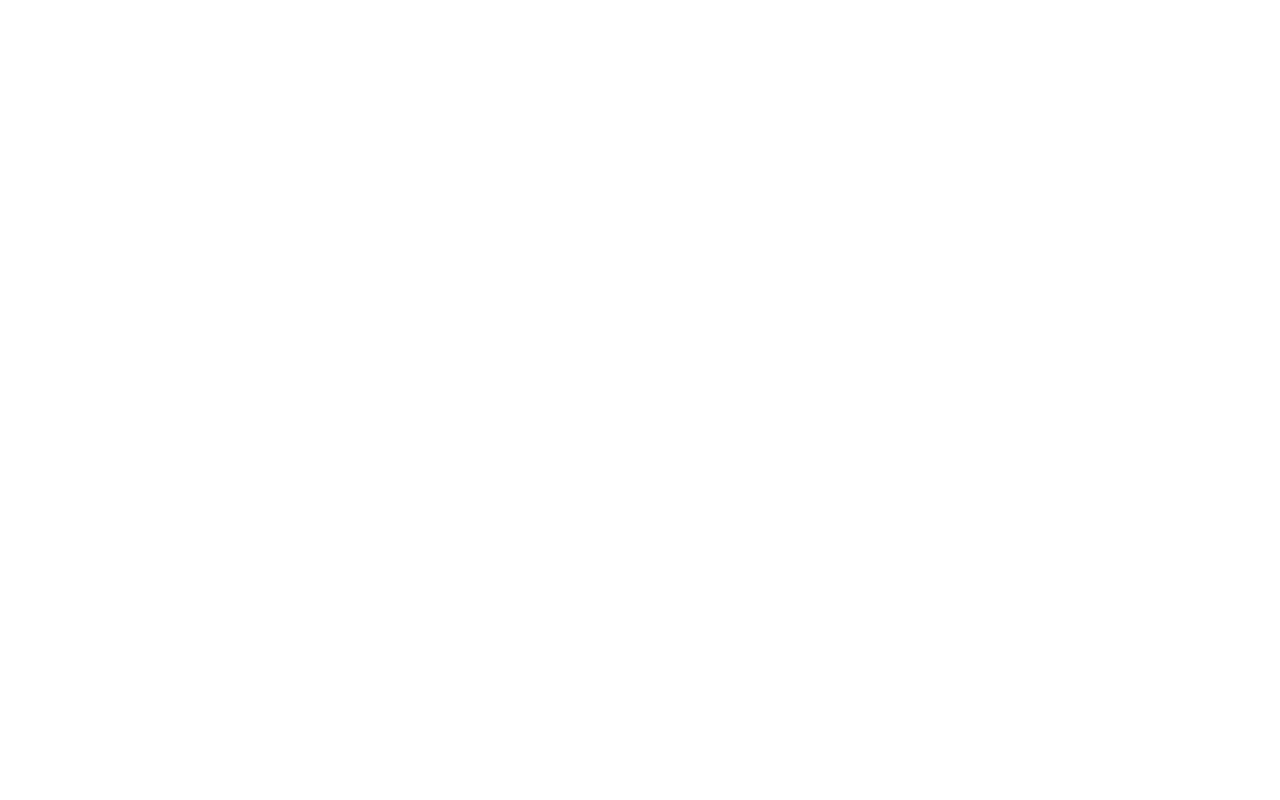
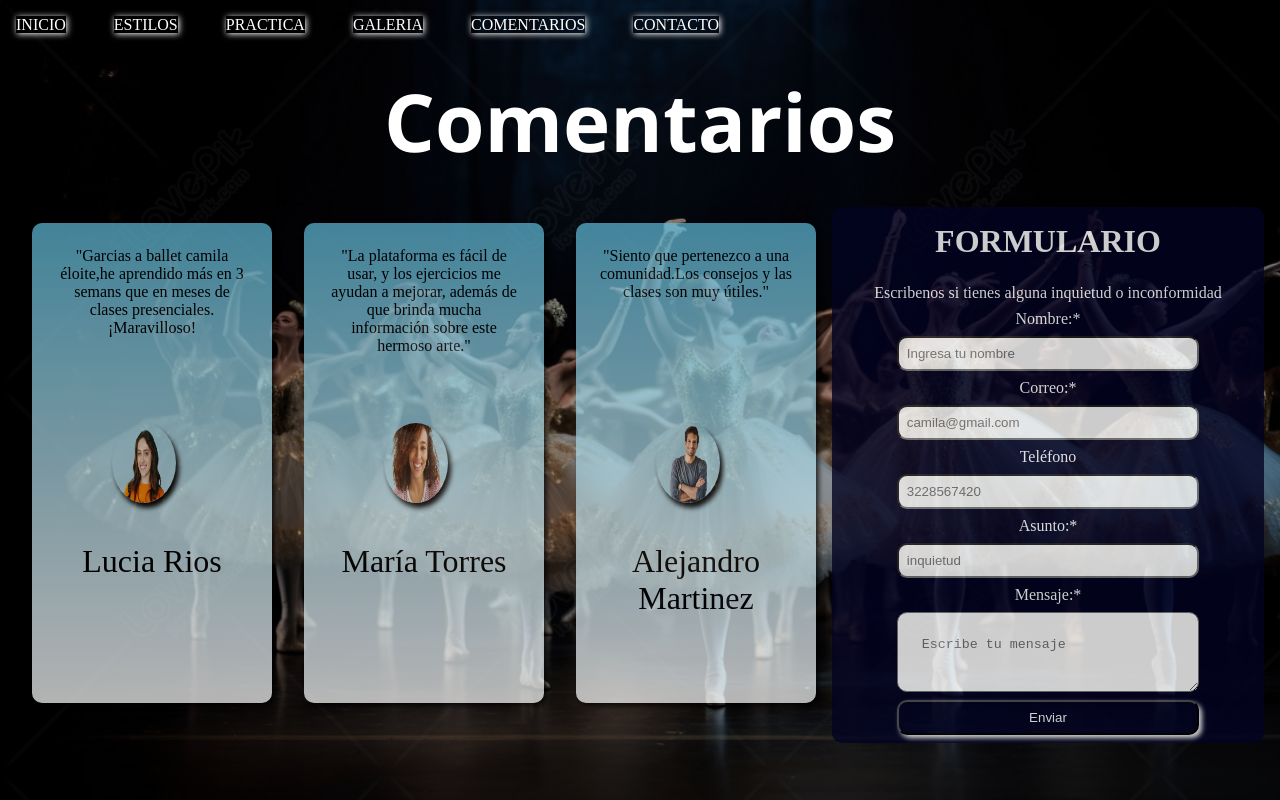
Before and after one commit to CamilaFlorez12/ballet-camila-eloite, a plain HTML site: page html/comentarios.html in a window 1280 px wide. Drawn offline with Linux system fonts and the light colour scheme.

Commit message:
feat: :globe_with_meridians: Add new html with css
Added new page whit css and also some images

By @CamilaFlorez

```diff
--- a/css/styles.css
+++ b/css/styles.css
@@ -48,7 +48,7 @@ body,html{
     margin-left: 10vh;
     text-align:left;
 }
-button{
+.boton-inicio{
     grid-area: enlace;
     padding: 2vh ;
     background-color: #030322;
@@ -220,3 +220,91 @@ figcaption{
     transition: opacity 0.3s cubic-bezier(0.25, 0.1, 0.25, 1);
     z-index: 1;
 }
+/*comentarios*/
+.cometarios{
+    display: grid;
+    grid-template-columns: 1fr 1fr ;
+    grid-template-rows: 1fr;
+    grid-template-areas: "comentarios formulario";
+    gap: 2vh;
+}
+.comentarios{
+    grid-area: cometarios;
+    display: flex;
+    justify-content: space-around;
+    padding: 2vh;
+    color: white;
+}
+.div-cometarios{
+    display:grid;
+    grid-template-rows: repeat(3,1fr);
+    grid-template-areas: "texto"
+                        "imagen"
+                        "nombre";
+    background:linear-gradient(to bottom ,rgb(95, 187, 218),lightblue,white);
+    border-radius: 10px;
+    box-shadow: 3px 3px 5px black;
+    width: 30vh;;
+    height: 60vh;
+    z-index: 1;
+    opacity: 0.7;
+}
+.opinion{
+    grid-area: texto;
+    color: black;
+    padding: 3vh;
+    text-align: center;
+
+}
+
+.foto-usuario{
+    grid-area: imagen;
+    width: 5vw;
+    height: 10vh;
+    margin-left: 10vh;
+    margin-top: 5vh;
+    border-radius:100% ;
+    box-shadow: 3px 5px 5px black;
+}
+.nombre{
+    grid-area: nombre;
+    color: black;
+    text-align: center;
+    font-size: 2rem;
+}
+form{
+    grid-area: formulario;
+    display: flex;
+    flex-direction: column;
+    width: 100%;
+    height: 100%;
+    align-items: center;
+    gap: 1vh;
+    background-color: #030322;
+    z-index: 1;
+    opacity: 0.8;
+    border-radius: 10px;
+}
+.boton-comentario{
+    padding: 1vh;
+    margin-bottom: 1vh;
+    width: 70%;
+    border-radius: 10px;
+    background-color: #030322;
+    color: white;
+    box-shadow: 3px 3px 5px;
+}
+form input{
+    padding: 1vh;
+    border-radius: 10px;
+    width: 70%;
+}
+form h2{
+    font-size: 2rem;
+    padding: 2vh;
+}
+form textarea{
+    width: 70%;
+    border-radius: 10px;
+    padding: 3vh;
+}
--- a/html/comentarios.html
+++ b/html/comentarios.html
@@ -0,0 +1,60 @@
+<!DOCTYPE html>
+<html lang="en">
+<head>
+    <meta charset="UTF-8">
+    <meta name="viewport" content="width=device-width, initial-scale=1.0">
+    <title>comentarios</title>
+    <link rel="stylesheet" href="../css/styles.css">
+</head>
+<body class="fondo">
+    <header>
+        <nav class="navegador">
+            <p><a href="../index.html">INICIO</a></p>
+            <p><a href="./estilos.html">ESTILOS</a></p>
+            <p><a href="./practica.html">PRACTICA</a></p>
+            <p><a href="./galeria.html">GALERIA</a></p>
+            <p><a href="./comentarios.html">COMENTARIOS</a></p>
+            <p><a href="./contacto.html">CONTACTO</a></p>
+        </nav>
+        <h1 class="estilos-titulo">Comentarios</h1>
+    </header>
+    <main class="comentarios">
+        <section class="comentarios">
+            <article class="div-cometarios">
+                <p class="opinion">"Garcias a ballet camila éloite,he aprendido más en 3 semans que en meses de clases presenciales.¡Maravilloso!</p>
+                <img src="../img/usuario1.png" alt="Lucia Rios" class="foto-usuario">
+                <p class="nombre">Lucia Rios</p>
+            </article>
+        </section>
+        <section class="comentarios">
+            <article class="div-cometarios">
+                <p class="opinion">"La plataforma es fácil de usar, y los ejercicios me ayudan a mejorar, además de que brinda mucha información sobre este hermoso arte."</p>
+                <img src="../img/usuario3.png" alt="Lucia Rios" class="foto-usuario">
+                <p class="nombre">María Torres</p>
+            </article>
+        </section>
+        <section class="comentarios">
+            <article class="div-cometarios">
+                <p class="opinion">"Siento que pertenezco a una comunidad.Los consejos y las clases son muy útiles."</p>
+                <img src="../img/usuario2.png" alt="Alejandro Martinez" class="foto-usuario">
+                <p class="nombre">Alejandro Martinez</p>
+            </article>
+        </section>
+        <form method="get" action="comentarios.html">
+            <h2>FORMULARIO</h2>
+            <p>Escribenos si tienes alguna inquietud o inconformidad</p>
+            <label for="nombre">Nombre:*</label>
+            <input type="text" name="nombre" placeholder="Ingresa tu nombre" required>
+            <label for="correo">Correo:*</label>
+            <input type="email" name="correo" placeholder="camila@gmail.com" required>
+            <label for="telefono">Teléfono</label>
+            <input type="tel" name="telefono" placeholder="3228567420">
+            <label for="asunto">Asunto:*</label>
+            <input type="text" name="asunto" placeholder="inquietud" required>
+            <label for="mensaje">Mensaje:*</label>
+            <textarea name="mensaje" placeholder="Escribe tu mensaje" required></textarea>
+            <button type="submit" class="boton-comentario">Enviar</button>
+        </form>
+    </main>
+</body>
+</html>
```
Also changed, not shown: html/galeria.html (+1 -1 lines), index.html (+1 -1 lines), img/usuario1.png (added), img/usuario2.png (added), img/usuario3.png (added).
